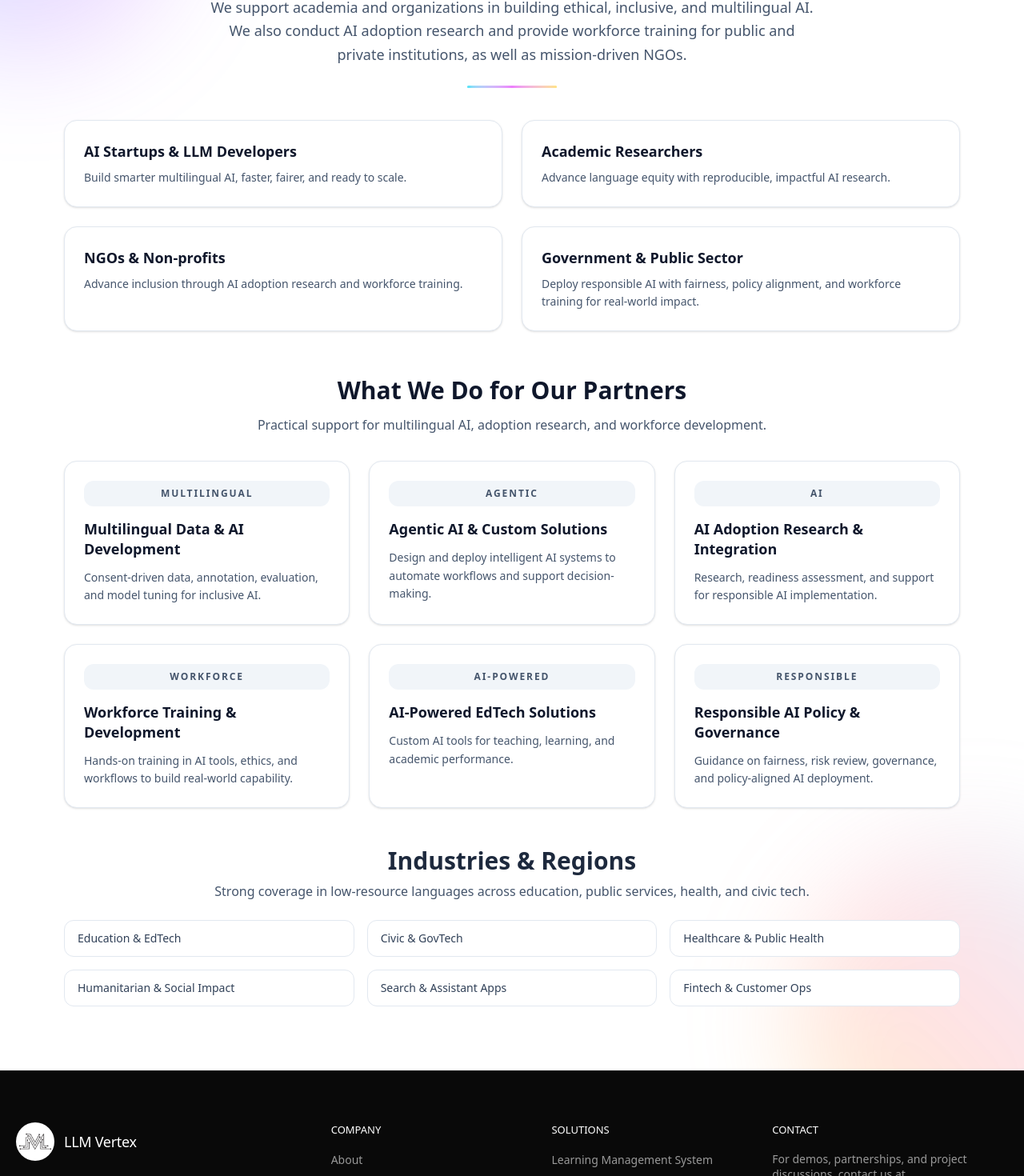
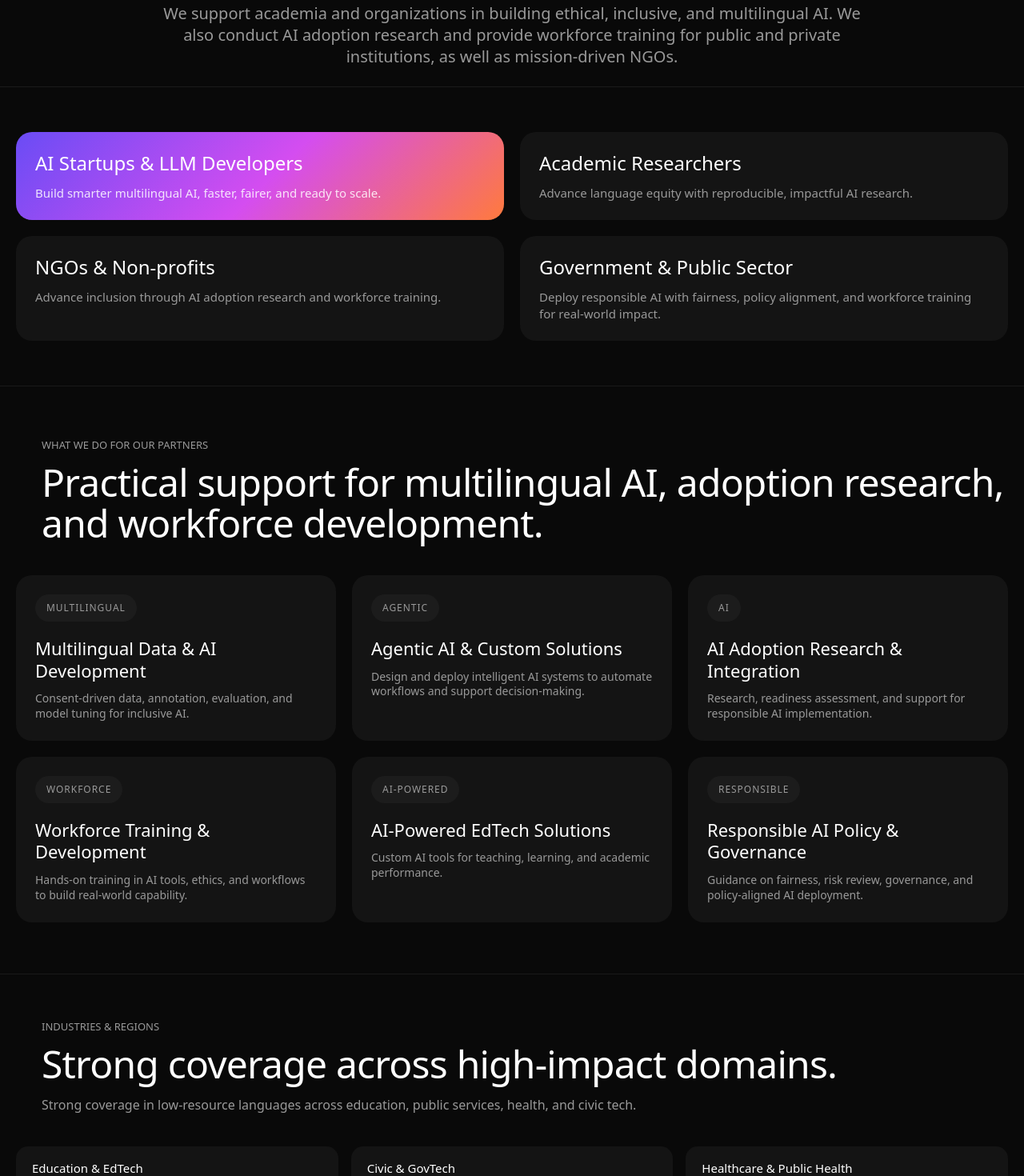
Before and after one commit to jualam/LLM_Vertex, a React (Vite) app: page /who-we-serve in a window 1280 px wide. Shown: the part 234-1704 px from the top of the page at 80% size. Built offline with nearby package versions, Linux system fonts and the light colour scheme.

Commit message:
Who-we-server redesigned

```diff
--- a/src/pages/WhoWeServe.jsx
+++ b/src/pages/WhoWeServe.jsx
@@ -1,183 +1,202 @@
-import { motion } from "framer-motion";
+import { motion as Motion } from "framer-motion";
 
 const container = {
-  hidden: { opacity: 0 },
+  hidden: {},
   show: {
-    opacity: 1,
-    transition: { staggerChildren: 0.12, delayChildren: 0.1 }
-  }
+    transition: { staggerChildren: 0.08, delayChildren: 0.05 },
+  },
 };
 
 const item = {
-  hidden: { opacity: 0, y: 12 },
+  hidden: { opacity: 0, y: 24 },
   show: {
     opacity: 1,
     y: 0,
-    transition: { duration: 0.45, ease: [0.22, 1, 0.36, 1] }
-  }
+    transition: { duration: 0.65, ease: [0.22, 1, 0.36, 1] },
+  },
 };
 
 const cards = [
   [
     "AI Startups & LLM Developers",
-    "Build smarter multilingual AI, faster, fairer, and ready to scale."
+    "Build smarter multilingual AI, faster, fairer, and ready to scale.",
   ],
   [
     "Academic Researchers",
-    "Advance language equity with reproducible, impactful AI research."
+    "Advance language equity with reproducible, impactful AI research.",
   ],
   [
     "NGOs & Non-profits",
-    "Advance inclusion through AI adoption research and workforce training."
+    "Advance inclusion through AI adoption research and workforce training.",
   ],
   [
     "Government & Public Sector",
-    "Deploy responsible AI with fairness, policy alignment, and workforce training for real-world impact."
-  ]
+    "Deploy responsible AI with fairness, policy alignment, and workforce training for real-world impact.",
+  ],
 ];
 
 const partnerServices = [
   {
     title: "Multilingual Data & AI Development",
     description:
-      "Consent-driven data, annotation, evaluation, and model tuning for inclusive AI."
+      "Consent-driven data, annotation, evaluation, and model tuning for inclusive AI.",
   },
   {
     title: "Agentic AI & Custom Solutions",
     description:
-      "Design and deploy intelligent AI systems to automate workflows and support decision-making."
+      "Design and deploy intelligent AI systems to automate workflows and support decision-making.",
   },
   {
     title: "AI Adoption Research & Integration",
     description:
-      "Research, readiness assessment, and support for responsible AI implementation."
+      "Research, readiness assessment, and support for responsible AI implementation.",
   },
   {
     title: "Workforce Training & Development",
     description:
-      "Hands-on training in AI tools, ethics, and workflows to build real-world capability."
+      "Hands-on training in AI tools, ethics, and workflows to build real-world capability.",
   },
   {
     title: "AI-Powered EdTech Solutions",
     description:
-      "Custom AI tools for teaching, learning, and academic performance."
+      "Custom AI tools for teaching, learning, and academic performance.",
   },
   {
     title: "Responsible AI Policy & Governance",
     description:
-      "Guidance on fairness, risk review, governance, and policy-aligned AI deployment."
-  }
+      "Guidance on fairness, risk review, governance, and policy-aligned AI deployment.",
+  },
+];
+
+const industries = [
+  "Education & EdTech",
+  "Civic & GovTech",
+  "Healthcare & Public Health",
+  "Humanitarian & Social Impact",
+  "Search & Assistant Apps",
+  "Fintech & Customer Ops",
 ];
 
 export default function WhoWeServe() {
   return (
-    <div className="relative overflow-clip">
-      <div className="pointer-events-none absolute inset-0 -z-10">
-        <div className="absolute -top-40 -left-40 h-96 w-96 rounded-full bg-gradient-to-br from-cyan-400/30 via-indigo-500/20 to-fuchsia-500/20 blur-3xl" />
-        <div className="absolute -bottom-40 -right-40 h-[28rem] w-[28rem] rounded-full bg-gradient-to-tr from-amber-300/30 via-rose-400/20 to-sky-400/20 blur-3xl" />
-      </div>
+    <main className="bg-[#090909] text-white [font-feature-settings:'cv01','cv05','cv09','cv11','ss03','ss07']">
+      <section className="mx-auto max-w-7xl px-5 pb-5 pt-10 md:pb-6 md:pt-16">
+        <Motion.div variants={container} initial="hidden" animate="show" className="text-center">
+          <Motion.h1
+            variants={item}
+            className="text-4xl font-medium leading-[1] tracking-[-1.2px] text-white md:text-6xl md:tracking-[-2.4px] lg:text-[64px]"
+          >
+            Who We Serve
+          </Motion.h1>
+          <Motion.p
+            variants={item}
+            className="mx-auto mt-6 max-w-4xl text-[20px] leading-[1.35] text-[#999999]"
+          >
+            We support academia and organizations in building ethical, inclusive, and multilingual AI.
+            We also conduct AI adoption research and provide workforce training for public and private
+            institutions, as well as mission-driven NGOs.
+          </Motion.p>
+        </Motion.div>
+      </section>
 
-      <div className="mx-auto max-w-6xl px-4 py-16 md:py-20">
-        <motion.div variants={container} initial="hidden" animate="show" className="text-center">
-          <motion.h1 variants={item} className="text-4xl font-extrabold tracking-tight md:text-5xl">
-            Who We Serve
-          </motion.h1>
-          <motion.p variants={item} className="mx-auto mt-4 max-w-3xl text-base leading-relaxed text-slate-600 md:text-lg">
-            We support academia and organizations in building ethical, inclusive, and multilingual AI. We also conduct AI adoption research and provide workforce training for public and private institutions, as well as mission-driven NGOs.
-          </motion.p>
-          <motion.div variants={item} className="mx-auto mt-6 h-[3px] w-28 rounded-full bg-gradient-to-r from-cyan-400 via-fuchsia-500 to-amber-300">
-            <div className="h-full w-full animate-pulse rounded-full bg-white/40" />
-          </motion.div>
-        </motion.div>
+      <section className="border-y border-[#1a1a1a]">
+        <Motion.div
+          variants={container}
+          initial="hidden"
+          whileInView="show"
+          viewport={{ once: true, amount: 0.2 }}
+          className="mx-auto grid max-w-7xl gap-5 px-5 py-12 md:grid-cols-2 md:py-14"
+        >
+          {cards.map(([title, body], index) => (
+            <Motion.div
+              key={title}
+              variants={item}
+              className={`rounded-[20px] p-6 ${
+                index === 0
+                  ? "bg-[linear-gradient(135deg,#6a4cf5_0%,#d44df0_52%,#ff7a3d_100%)]"
+                  : "bg-[#141414]"
+              }`}
+            >
+              <h3 className="text-[24px] font-medium leading-tight text-white">{title}</h3>
+              <p className={`mt-3 text-[15px] leading-[1.35] ${index === 0 ? "text-white/85" : "text-[#999999]"}`}>
+                {body}
+              </p>
+            </Motion.div>
+          ))}
+        </Motion.div>
+      </section>
 
-        <motion.section
+      <section className="mx-auto max-w-7xl px-5 py-12 md:py-16">
+        <Motion.div
           variants={container}
           initial="hidden"
           whileInView="show"
           viewport={{ once: true, amount: 0.25 }}
-          className="mt-10 grid gap-6 md:grid-cols-2"
         >
-          {cards.map(([title, body]) => (
-            <motion.div
-              key={title}
-              variants={item}
-              className="group relative rounded-2xl border border-slate-200 bg-white p-6 shadow-sm transition-all duration-300 hover:shadow-xl"
-            >
-              <div className="absolute inset-0 -z-10 rounded-2xl bg-gradient-to-br from-cyan-100 via-fuchsia-100 to-amber-100 opacity-0 transition-opacity duration-300 group-hover:opacity-100" />
-              <h3 className="text-lg font-semibold text-slate-900">{title}</h3>
-              <p className="mt-2 text-sm leading-relaxed text-slate-600">{body}</p>
-            </motion.div>
-          ))}
-        </motion.section>
+          <Motion.div variants={item} className="pl-4 md:pl-8">
+            <p className="text-[13px] font-medium uppercase text-[#999999]">
+              What We Do for Our Partners
+            </p>
+            <h2 className="mt-3 text-3xl font-medium leading-[1.05] tracking-[-.8px] text-white md:text-5xl">
+              Practical support for multilingual AI, adoption research, and workforce development.
+            </h2>
+          </Motion.div>
 
-        <motion.section
-          variants={container}
-          initial="hidden"
-          whileInView="show"
-          viewport={{ once: true, amount: 0.25 }}
-          className="mt-14"
-        >
-          <motion.h2 variants={item} className="text-center text-2xl font-semibold text-slate-900 md:text-3xl">
-            What We Do for Our Partners
-          </motion.h2>
-          <motion.p variants={item} className="mx-auto mt-3 max-w-3xl text-center text-base leading-relaxed text-slate-600">
-            Practical support for multilingual AI, adoption research, and workforce development.
-          </motion.p>
-
-          <div className="mt-8 grid gap-6 md:grid-cols-2 xl:grid-cols-3">
+          <div className="mt-10 grid gap-5 md:grid-cols-2 xl:grid-cols-3">
             {partnerServices.map((service) => (
-              <motion.article
+              <Motion.article
                 key={service.title}
                 variants={item}
-                className="rounded-2xl border border-slate-200 bg-white p-6 shadow-sm transition-all duration-300 hover:-translate-y-1 hover:shadow-md"
+                className="rounded-[20px] bg-[#141414] p-6 transition duration-300 hover:-translate-y-1 hover:bg-[#1c1c1c]"
               >
-                <div className="py-2 px-4 text-center rounded-xl bg-slate-100 text-xs font-semibold uppercase tracking-[0.16em] text-slate-600">
+                <div className="w-fit rounded-full bg-[#1c1c1c] px-[14px] py-[8px] text-[12px] font-medium uppercase tracking-[.08em] text-[#999999]">
                   {service.title.split(" ")[0]}
                 </div>
-                <h3 className="mt-4 text-lg font-semibold leading-snug text-slate-900">
+                <h3 className="mt-5 text-[22px] font-medium leading-tight text-white">
                   {service.title}
                 </h3>
-                <p className="mt-3 text-sm leading-relaxed text-slate-600">
+                <p className="mt-3 text-[14px] leading-[1.35] text-[#999999]">
                   {service.description}
                 </p>
-              </motion.article>
+              </Motion.article>
             ))}
           </div>
-        </motion.section>
+        </Motion.div>
+      </section>
 
-        <motion.section
-          variants={container}
-          initial="hidden"
-          whileInView="show"
-          viewport={{ once: true, amount: 0.25 }}
-          className="mt-12"
-        >
-          <motion.h2 variants={item} className="text-center text-2xl font-semibold md:text-3xl">
-            Industries & Regions
-          </motion.h2>
-          <motion.p variants={item} className="mx-auto mt-2 max-w-3xl text-center text-slate-600">
-            Strong coverage in low-resource languages across education, public services, health, and civic tech.
-          </motion.p>
-          <div className="mt-6 grid gap-4 md:grid-cols-3">
-            {[
-              "Education & EdTech",
-              "Civic & GovTech",
-              "Healthcare & Public Health",
-              "Humanitarian & Social Impact",
-              "Search & Assistant Apps",
-              "Fintech & Customer Ops"
-            ].map((entry) => (
-              <motion.div
-                key={entry}
-                variants={item}
-                className="rounded-xl border border-slate-200 bg-white px-4 py-3 text-sm text-slate-700"
-              >
-                {entry}
-              </motion.div>
-            ))}
-          </div>
-        </motion.section>
-      </div>
-    </div>
+      <section className="border-t border-[#1a1a1a]">
+        <div className="mx-auto max-w-7xl px-5 py-12 md:py-14">
+          <Motion.div
+            variants={container}
+            initial="hidden"
+            whileInView="show"
+            viewport={{ once: true, amount: 0.25 }}
+          >
+            <Motion.div variants={item} className="pl-4 md:pl-8">
+              <p className="text-[13px] font-medium uppercase text-[#999999]">Industries & Regions</p>
+              <h2 className="mt-3 text-3xl font-medium leading-[1.05] tracking-[-.8px] text-white md:text-5xl">
+                Strong coverage across high-impact domains.
+              </h2>
+              <p className="mt-4 max-w-3xl text-[16px] leading-[1.35] text-[#999999]">
+                Strong coverage in low-resource languages across education, public services,
+                health, and civic tech.
+              </p>
+            </Motion.div>
+
+            <div className="mt-10 grid gap-4 md:grid-cols-3">
+              {industries.map((entry) => (
+                <Motion.div
+                  key={entry}
+                  variants={item}
+                  className="rounded-[15px] bg-[#141414] px-5 py-4 text-[15px] text-white"
+                >
+                  {entry}
+                </Motion.div>
+              ))}
+            </div>
+          </Motion.div>
+        </div>
+      </section>
+    </main>
   );
 }
```
